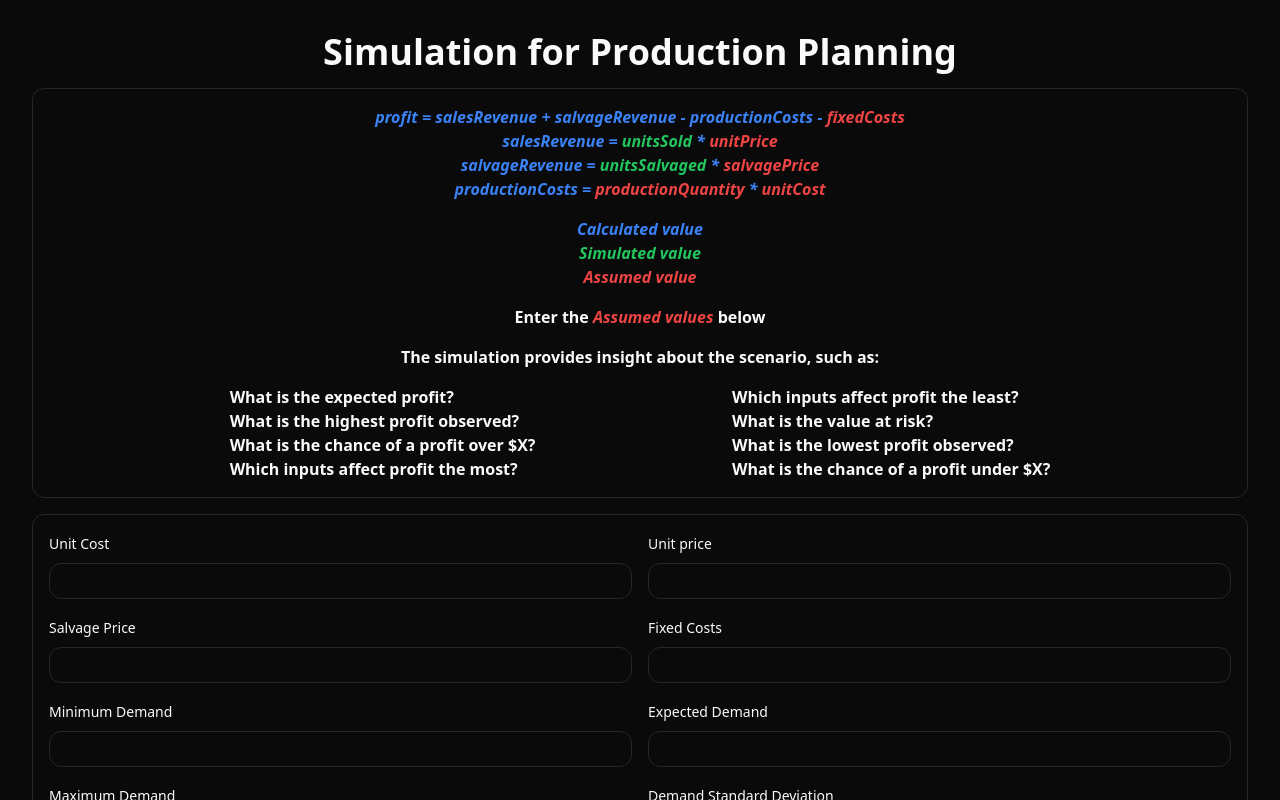
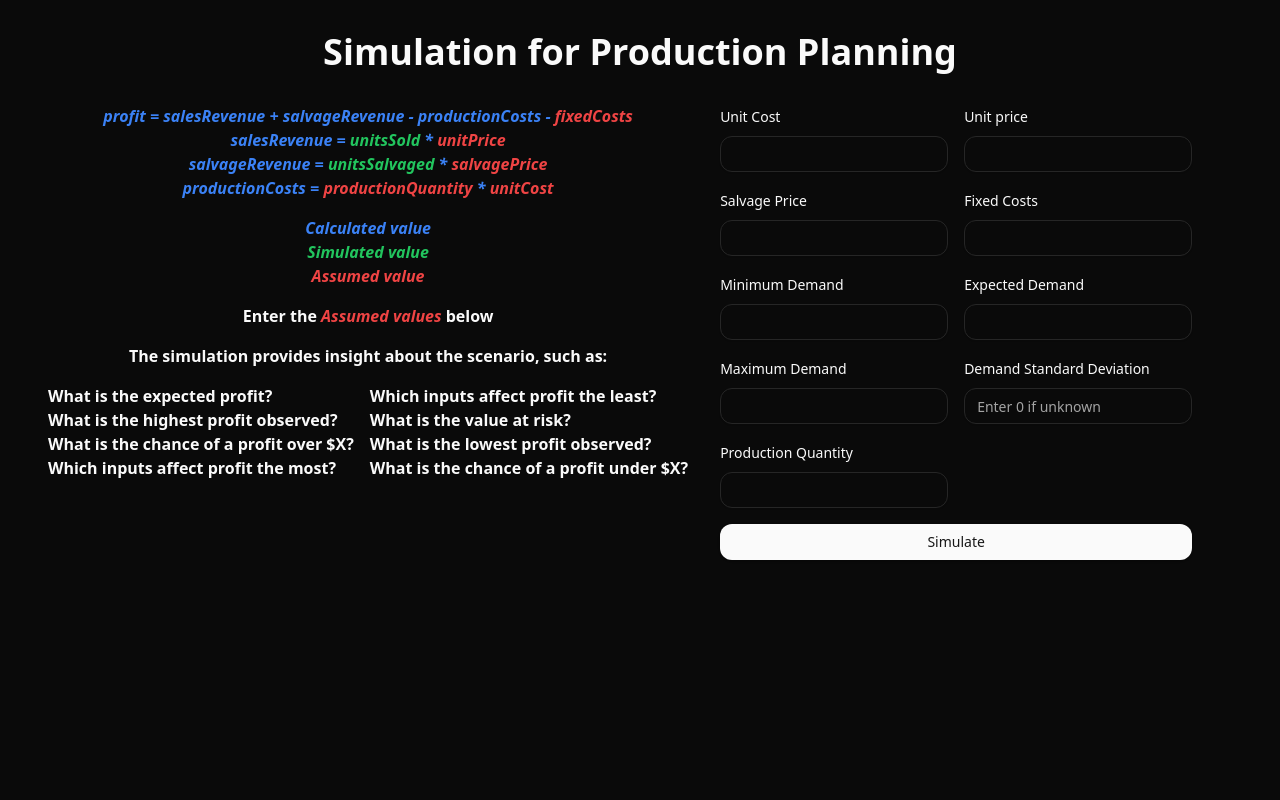
Before and after one commit to remilebeau/simulation, a Next.js app: page / in a window 1280 px wide. Shown: the top 800 px of the page. Built offline with nearby package versions, Linux system fonts and the light colour scheme.

Commit message:
adjust layout

```diff
--- a/src/app/page.tsx
+++ b/src/app/page.tsx
@@ -8,8 +8,10 @@ export default function Home() {
       <h1 className="text-center text-4xl font-bold">
         Simulation for Production Planning
       </h1>
-      <SimulationInstructions />
-      <SimulationForm />
+      <section className="flex flex-col sm:flex-row">
+        <SimulationInstructions />
+        <SimulationForm />
+      </section>
     </main>
   );
 }
--- a/src/components/SimulationForm.tsx
+++ b/src/components/SimulationForm.tsx
@@ -84,7 +84,7 @@ export default function SimulationForm() {
         <Form {...form}>
           <form
             onSubmit={form.handleSubmit(onSubmit)}
-            className="flex flex-col gap-4 rounded-xl border p-4 sm:grid sm:grid-cols-2"
+            className="flex flex-col gap-4 rounded-xl p-4 sm:grid sm:grid-cols-2"
           >
             <FieldWithLabel label="Unit Cost" name="unitCost" />
             <FieldWithLabel label="Unit price" name="unitPrice" />
--- a/src/components/SimulationInstructions.tsx
+++ b/src/components/SimulationInstructions.tsx
@@ -1,6 +1,6 @@
 export default function SimulationInstructions() {
   return (
-    <article className="flex flex-col gap-4 rounded-xl border p-4 text-center font-bold">
+    <article className="flex flex-col gap-4 rounded-xl p-4 text-center font-bold">
       <ul className="flex flex-col italic text-blue-500">
         <li>
           profit = salesRevenue + salvageRevenue - productionCosts -
```
